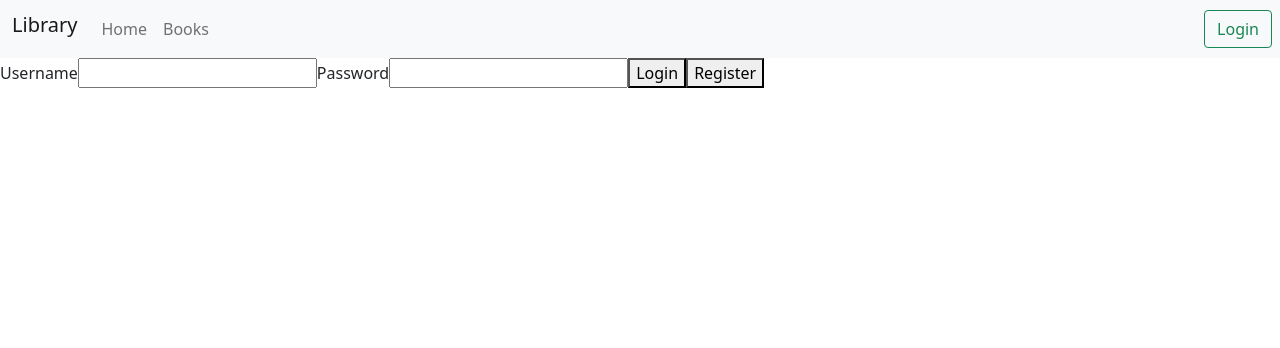
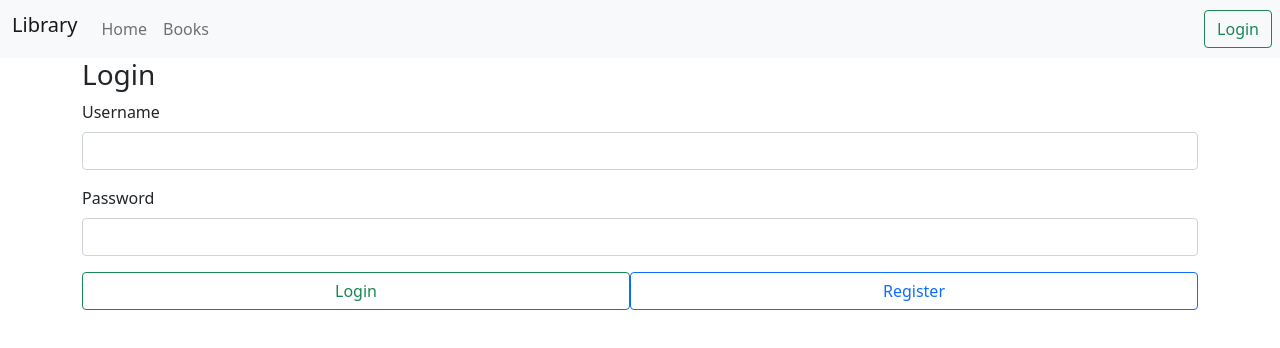
Before and after one commit to Koivunlehti/react-harjoitusprojekti-kirjasto, a React (Create React App) app in the folder frontend/: page /login in a window 1280 px wide. Shown: the top 348 px of the page. Built offline with nearby package versions, Linux system fonts and the light colour scheme; no server answers.

Commit message:
Frontend, kirjautumisen tyylit
Frontend
- Lisätty tyylit kirjautumislomakkeelle.

```diff
--- a/frontend/src/components/BookRow.js
+++ b/frontend/src/components/BookRow.js
@@ -57,7 +57,7 @@ const BookRow = (props) => {
                 {props.book.name}
             </td>
             <td>
-                <button className="btn btn-outline-danger " onClick={() => props.onClick(props.book._id)}>Return book</button>
+                <button className="btn btn-outline-danger" onClick={() => props.onClick(props.book._id)}>Return book</button>
             </td>
         </tr>
     )
--- a/frontend/src/components/LoanedBooks.js
+++ b/frontend/src/components/LoanedBooks.js
@@ -39,7 +39,7 @@ const LoanedBooks = (props) => {
             <table className="table">
                 <thead>
                     <tr>
-                        <th>Loaned Books</th>
+                        <th><h3>Loaned Books</h3></th>
                     </tr>
                 </thead>
                 <tbody>
--- a/frontend/src/components/Login.js
+++ b/frontend/src/components/Login.js
@@ -44,14 +44,23 @@ const Login = (props) => {
     }
 
     return (
-        <form >
-            <label htmlFor="name">Username</label>
-            <input type="text" id="name" name="name" onChange={onChange} value={loginInfo.username}></input>
-            <label htmlFor="password">Password</label>
-            <input type="password" id="password" name="password" onChange={onChange} value={loginInfo.password}></input>
-            <button onClick={click} name="login">Login</button>
-            <button onClick={click} name="register">Register</button>
-        </form>
+        <div className="container">
+            <form >
+                <h3>Login</h3>
+                <div className="mb-3">
+                    <label className="form-label" htmlFor="name">Username</label>
+                    <input className="form-control" type="text" id="name" name="name" onChange={onChange} value={loginInfo.username}></input>
+                </div>
+                <div className="mb-3">
+                    <label className="form-label" htmlFor="password">Password</label>
+                    <input className="form-control" type="password" id="password" name="password" onChange={onChange} value={loginInfo.password}></input>
+                </div>
+                <div className="d-flex">
+                    <button className="btn btn-outline-success flex-fill" onClick={click} name="login">Login</button>
+                    <button className="btn btn-outline-primary flex-fill" onClick={click} name="register">Register</button>
+                </div>
+            </form>
+        </div>
     )
 }
 
--- a/frontend/src/components/NavigationBar.js
+++ b/frontend/src/components/NavigationBar.js
@@ -9,6 +9,7 @@ const NavigationBar = (props) => {
         .then(() => {
             props.login({})
             sessionStorage.removeItem("user")
+            navigate("/")
         })
         .catch((error) => {
             console.log(error)
```
